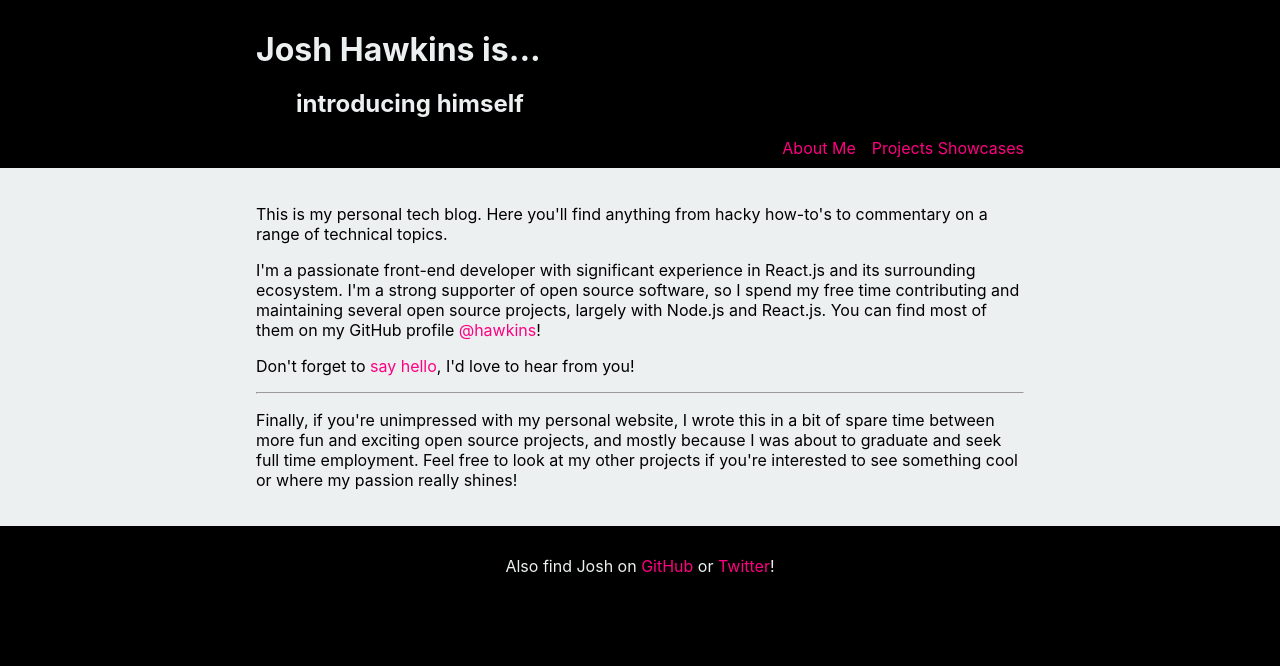
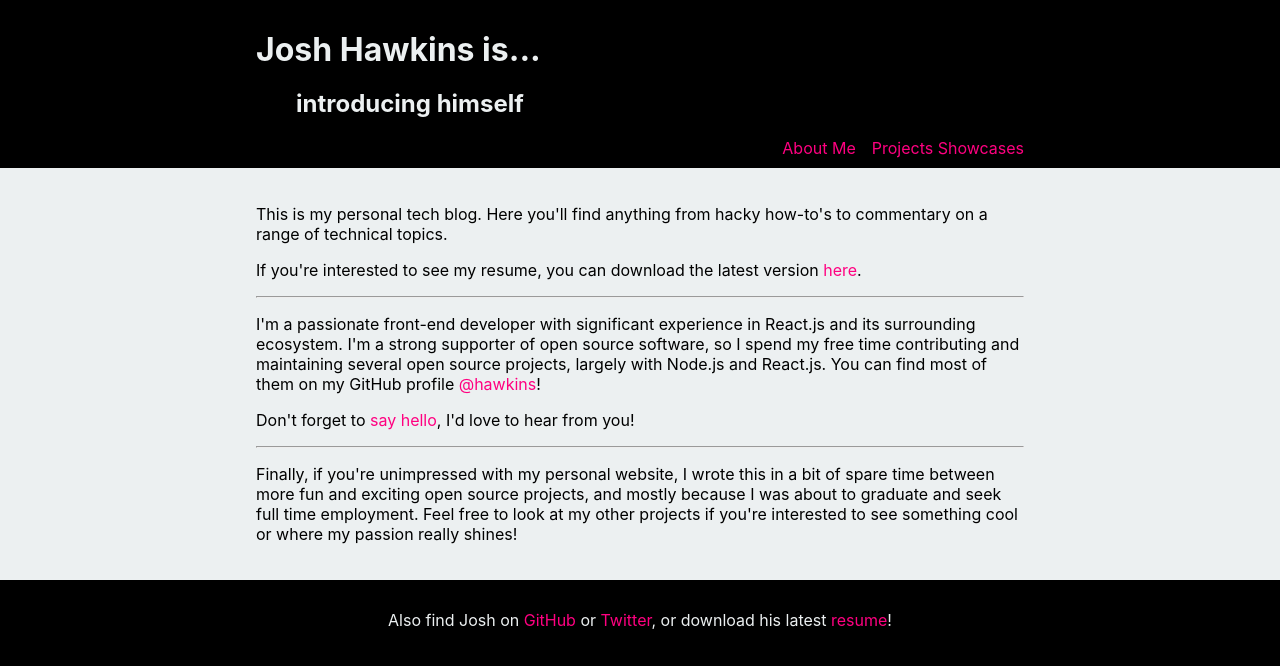
Before and after one commit to hawkins/hawkins.github.io, a Next.js app: page /introducing-himself in a window 1280 px wide. Shown: the top 666 px of the page. Built offline with nearby package versions, Linux system fonts and the light colour scheme.

Commit message:
Add links to resume

```diff
--- a/layouts/footer.js
+++ b/layouts/footer.js
@@ -1,23 +1,21 @@
 import React from "react";
 
-export default () => (
+export default () =>
   <div>
     <span>Also find Josh on </span>
     <a href="https://github.com/hawkins">GitHub</a>
     <span> or </span>
     <a href="https://twitter.com/hawkinjs">Twitter</a>
+    <span>, or download his latest </span>
+    <a href="https://github.com/hawkins/resume/raw/master/resume.pdf">resume</a>
     <span>!</span>
 
     <style jsx>{`
       div {
         text-align: center;
-        padding-top: 30px;
-        padding-left: 20%;
-        padding-right: 20%;
-        padding-bottom: 30px;
+        padding: 30px 20%;
         background-color: black;
         color: #ecf0f1;
       }
     `}</style>
-  </div>
-);
+  </div>;
--- a/pages/introducing-himself.js
+++ b/pages/introducing-himself.js
@@ -6,6 +6,16 @@ export default () =>
       This is my personal tech blog. Here you'll find anything from hacky
       how-to's to commentary on a range of technical topics.
     </p>
+
+    <p>
+      If you're interested to see my resume, you can download the latest version
+      {" "}
+      <a href="https://github.com/hawkins/resume/raw/master/resume.pdf">here</a>
+      .
+    </p>
+
+    <hr />
+
     <p>
       I'm a passionate front-end developer with significant experience in
       React.js and its surrounding ecosystem. I'm a strong supporter of open
```
